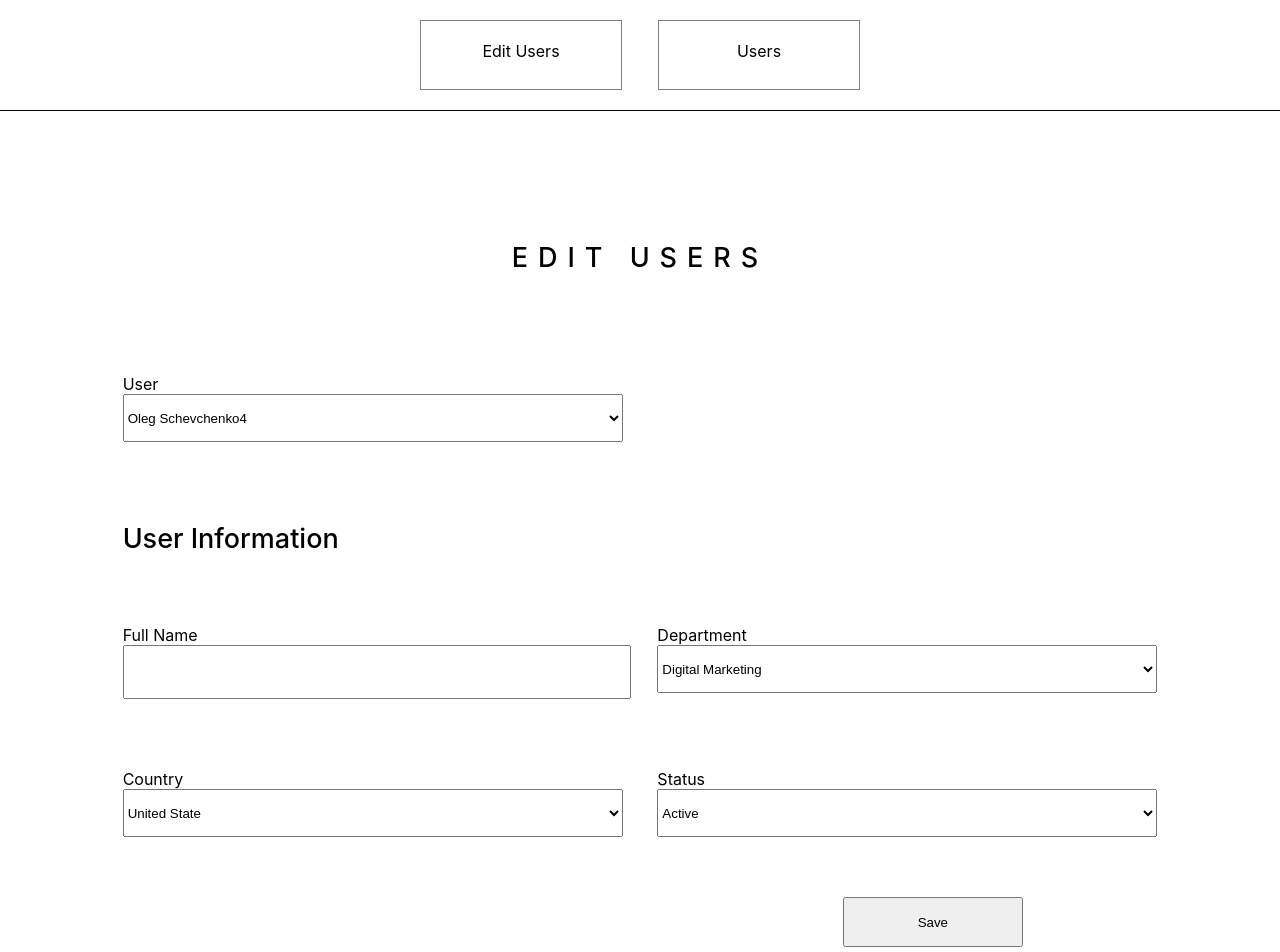
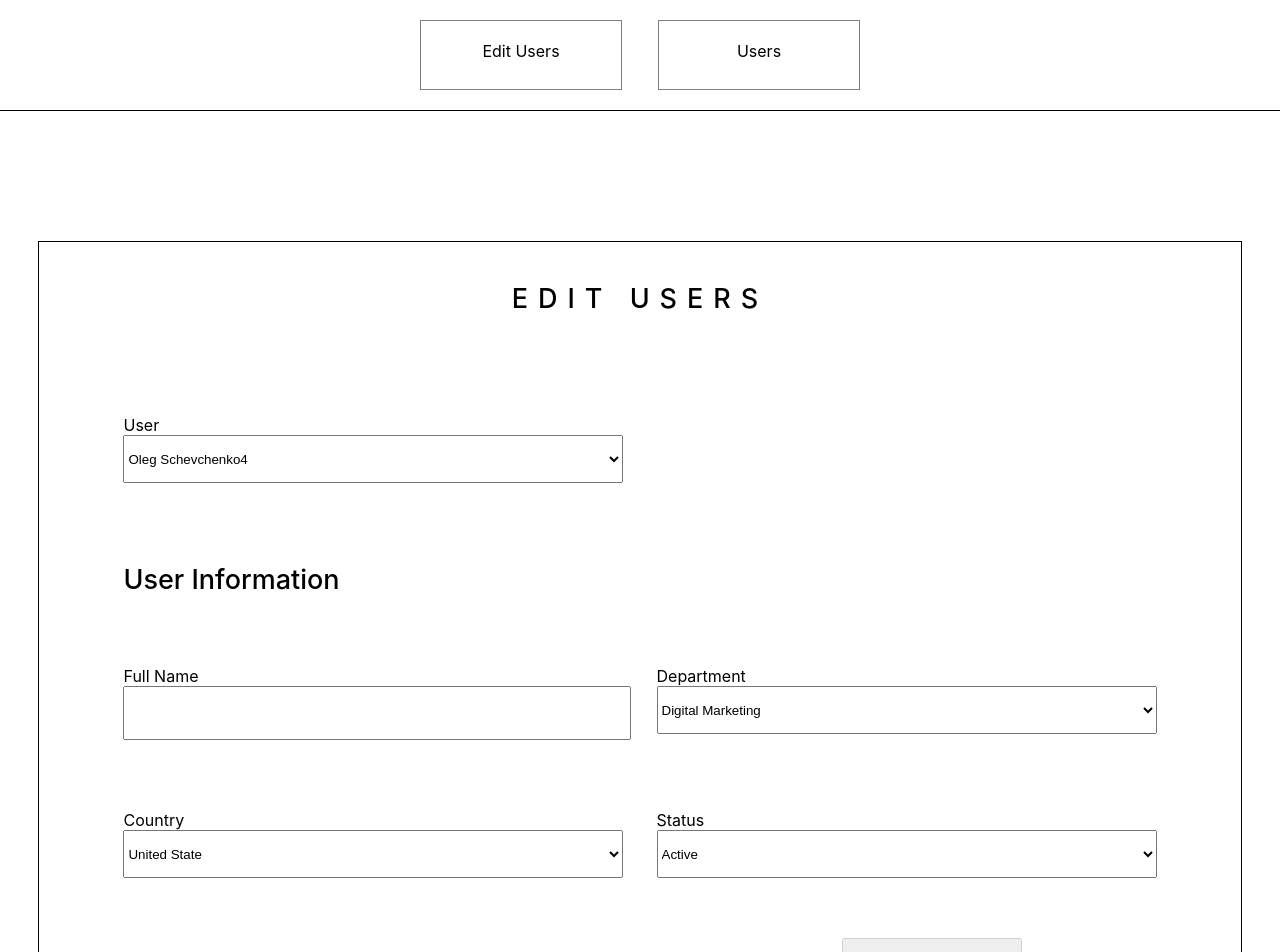
Before and after one commit to Ankaanaa/testWork, a React (Create React App) app: page / in a window 1280 px wide. Shown: the top 952 px of the page. Built offline with nearby package versions, Linux system fonts and the light colour scheme.

Commit message:
завершения всего функционала на страницы edit user и начало верстки страницы users

```diff
--- a/src/App.tsx
+++ b/src/App.tsx
@@ -2,6 +2,7 @@ import { Route, Routes } from 'react-router-dom'
 import './App.css'
 import EditUsers from './editUsers/EditUsers'
 import Header from './header/Header'
+import Users from './users/Users'
 function App() {
 	return (
 		<div className='App'>
@@ -9,6 +10,7 @@ function App() {
 			<main className='main'>
 				<Routes>
 					<Route path='/' element={<EditUsers />} />
+					<Route path='/users' element={<Users />} />
 				</Routes>
 			</main>
 		</div>
--- a/src/editUsers/EditUsers.scss
+++ b/src/editUsers/EditUsers.scss
@@ -1,5 +1,8 @@
 
-
+.editUsers {
+    border: 1px solid black;
+    padding-top: 40px;
+}
 .editUsers__h2 {
     font-size: 27px;
     font-weight: 500;
--- a/src/editUsers/buttons/Buttons.tsx
+++ b/src/editUsers/buttons/Buttons.tsx
@@ -78,7 +78,11 @@ const ButtonsSaveOrUndo = (props: props) => {
 					Undo
 				</button>
 			)}
-			<button className='button__save' onClick={saveChange}>
+			<button
+				disabled={!hasChange()}
+				className='button__save'
+				onClick={saveChange}
+			>
 				Save
 			</button>
 		</div>
--- /dev/null
+++ b/src/users/Users.tsx
@@ -0,0 +1,9 @@
+const Users = () => {
+	return (
+		<div>
+			<div>1</div>
+		</div>
+	)
+}
+
+export default Users
```
